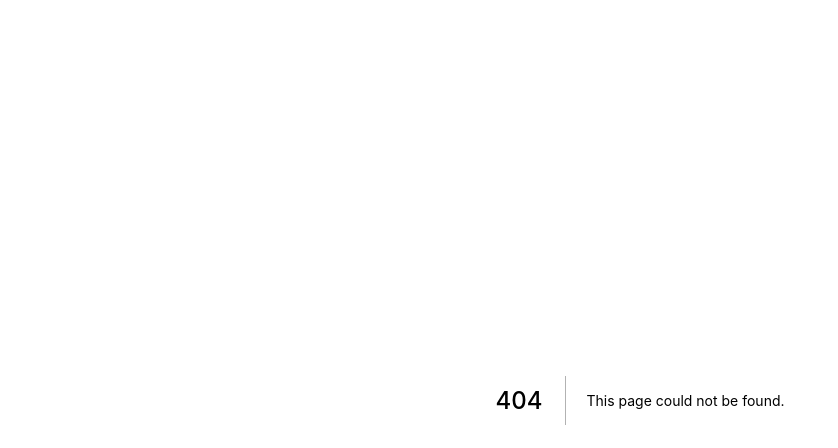
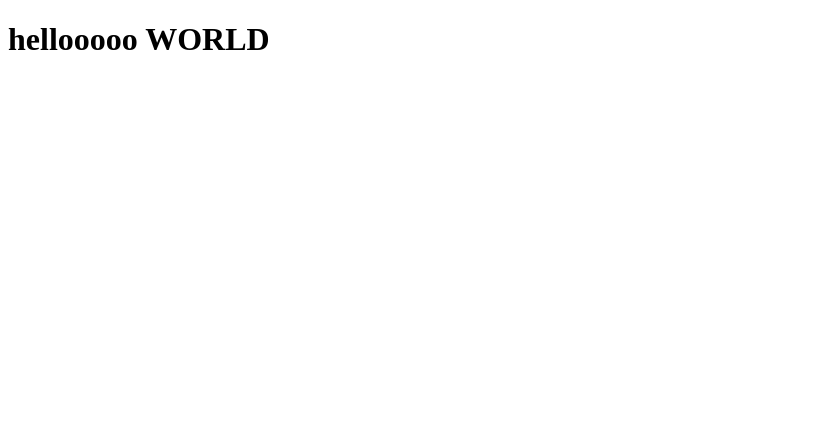
Before and after one commit to VirginiaWu11/fireship-nextjs-learning, a Next.js app: page /hello in a window 1280 px wide. Before the commit this address had no page. Shown: the top 448 px of the page, without its empty margins (0-838 px from the left). Built offline with nearby package versions, Linux system fonts and the light colour scheme.

Commit message:
first route /hello

```diff
--- /dev/null
+++ b/pages/hello.js
@@ -0,0 +1,3 @@
+export default function Hello() {
+  return <h1>hellooooo WORLD</h1>;
+}
```
Also changed, not shown: 1 other file (tests, documents, lock files or other folders).
